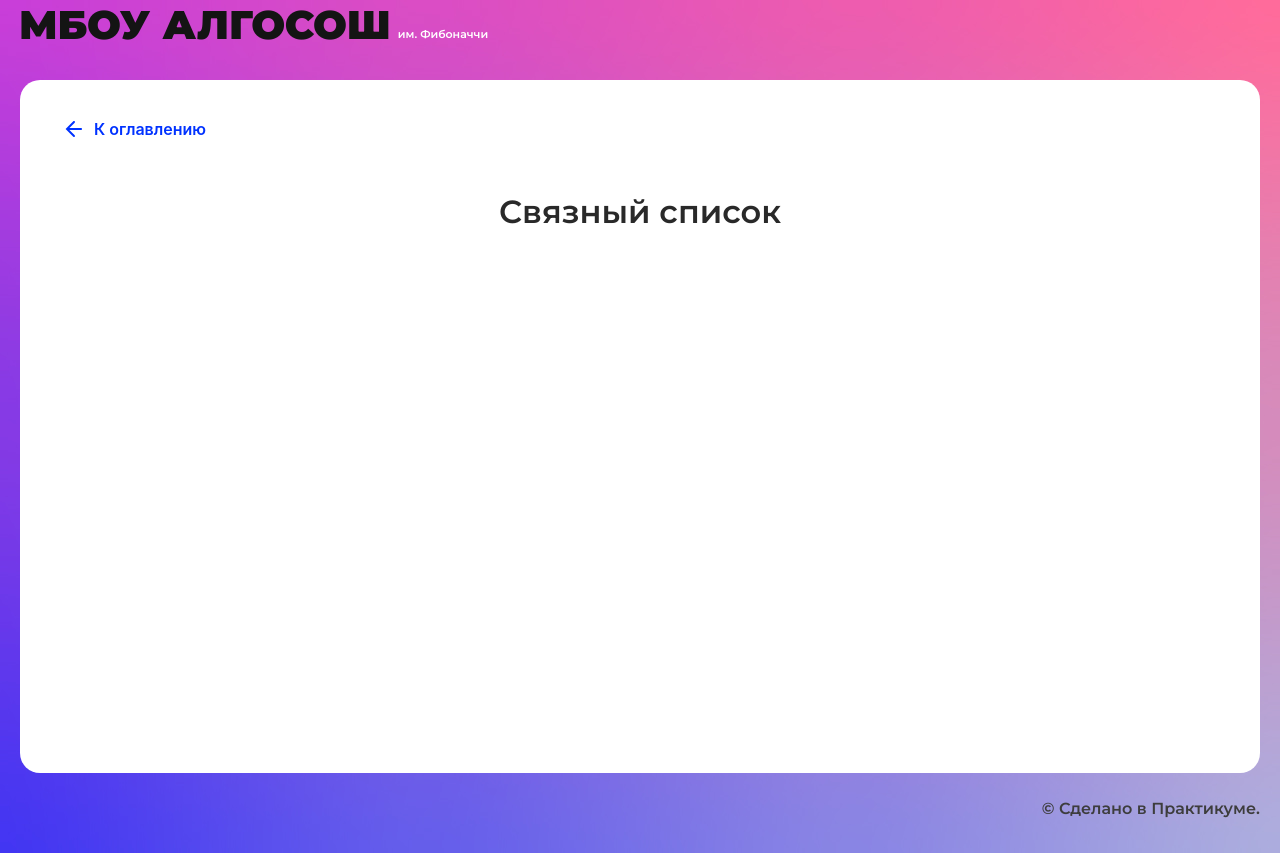
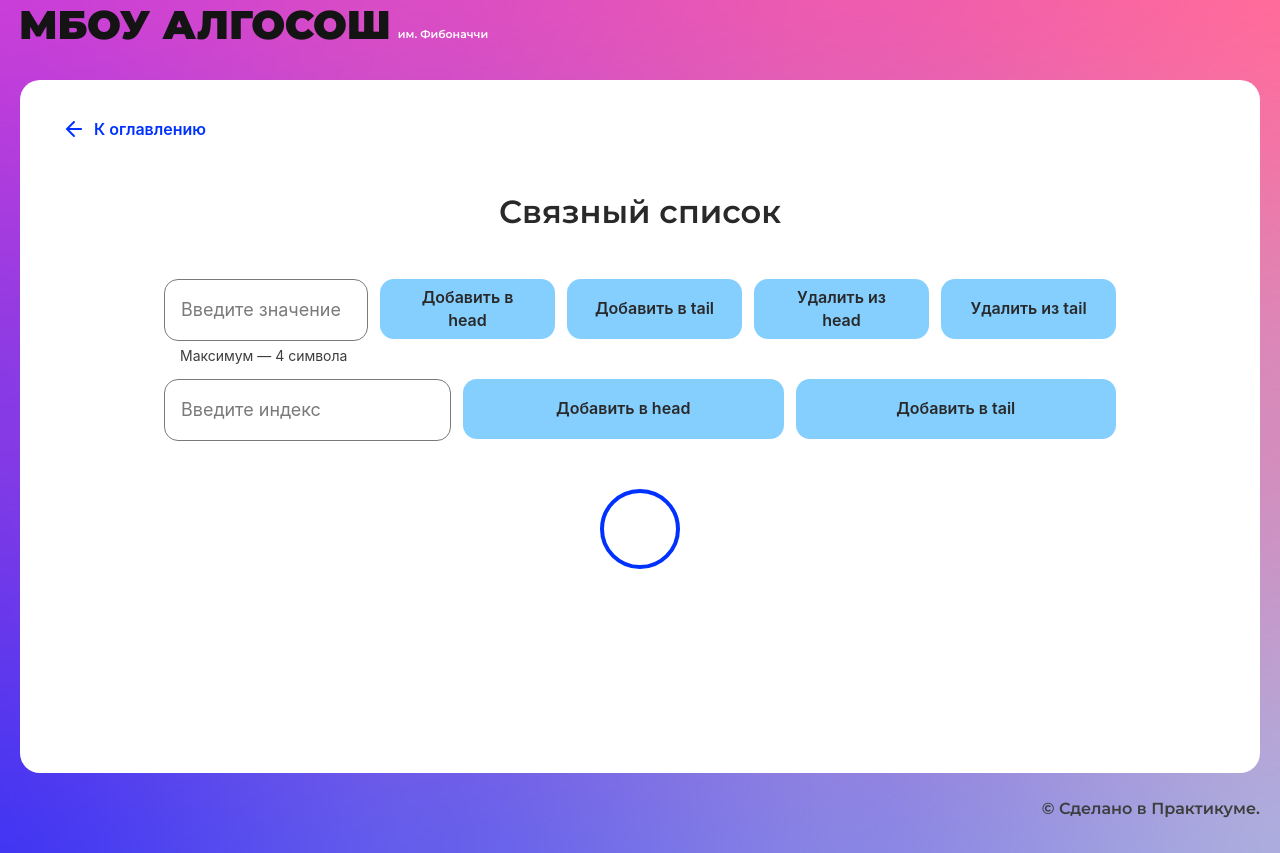
Before and after one commit to elena-sh-r/algososh, a React (Create React App) app: page /list in a window 1280 px wide. Built offline with nearby package versions, Linux system fonts and the light colour scheme.

Commit message:
feat: list algorithm in progress

```diff
--- /dev/null
+++ b/src/components/list-page/list-page.module.css
@@ -0,0 +1,39 @@
+.controlsContainer {
+  display: flex;
+  flex-direction: column;
+  gap: 12px;
+  justify-content: space-between;
+  margin: 0 auto 48px auto;
+  max-width: 952px;
+}
+
+.inputsContainer {
+  display: flex;
+  gap: 12px;
+  justify-content: space-between;
+  width: 100%;
+}
+
+.valueButton {
+  max-width: 175px;
+  width: 100%;
+  min-width: auto;
+}
+
+.indexButton {
+  max-width: 362px;
+  width: 100%;
+  min-width: auto;
+}
+
+.circlesContainer {
+  display: flex;
+  flex-wrap: wrap;
+  gap: 16px;
+  justify-content: center;
+  margin: 0 auto;
+}
+
+.changingCircleColor>div:nth-child(2)  {
+  border: 4px solid var(--changing-color);
+}
--- a/src/components/list-page/list-page.tsx
+++ b/src/components/list-page/list-page.tsx
@@ -1,10 +1,31 @@
 import React from "react";
+import styles from "./list-page.module.css";
+import { Input } from "../ui/input/input";
 import { SolutionLayout } from "../ui/solution-layout/solution-layout";
+import { Button } from "../ui/button/button";
+import { Circle } from "../ui/circle/circle";
+
 
 export const ListPage: React.FC = () => {
   return (
     <SolutionLayout title="Связный список">
-
+      <div className={`${styles.controlsContainer}`}>
+        <div className={`${styles.inputsContainer}`}>
+          <Input isLimitText={true} maxLength={4} placeholder="Введите значение" />
+          <Button text="Добавить в head" extraClass={`${styles.valueButton}`} />
+          <Button text="Добавить в tail" extraClass={`${styles.valueButton}`} />
+          <Button text="Удалить из head" extraClass={`${styles.valueButton}`} />
+          <Button text="Удалить из tail" extraClass={`${styles.valueButton}`} />
+        </div>
+        <div className={`${styles.inputsContainer}`}>
+          <Input placeholder="Введите индекс" />
+          <Button text="Добавить в head" extraClass={`${styles.indexButton}`} />
+          <Button text="Добавить в tail" extraClass={`${styles.indexButton}`} />
+        </div>
+      </div>
+      <div className={`${styles.circlesContainer}`}>
+        <Circle />
+      </div>
     </SolutionLayout>
   );
 };
```
